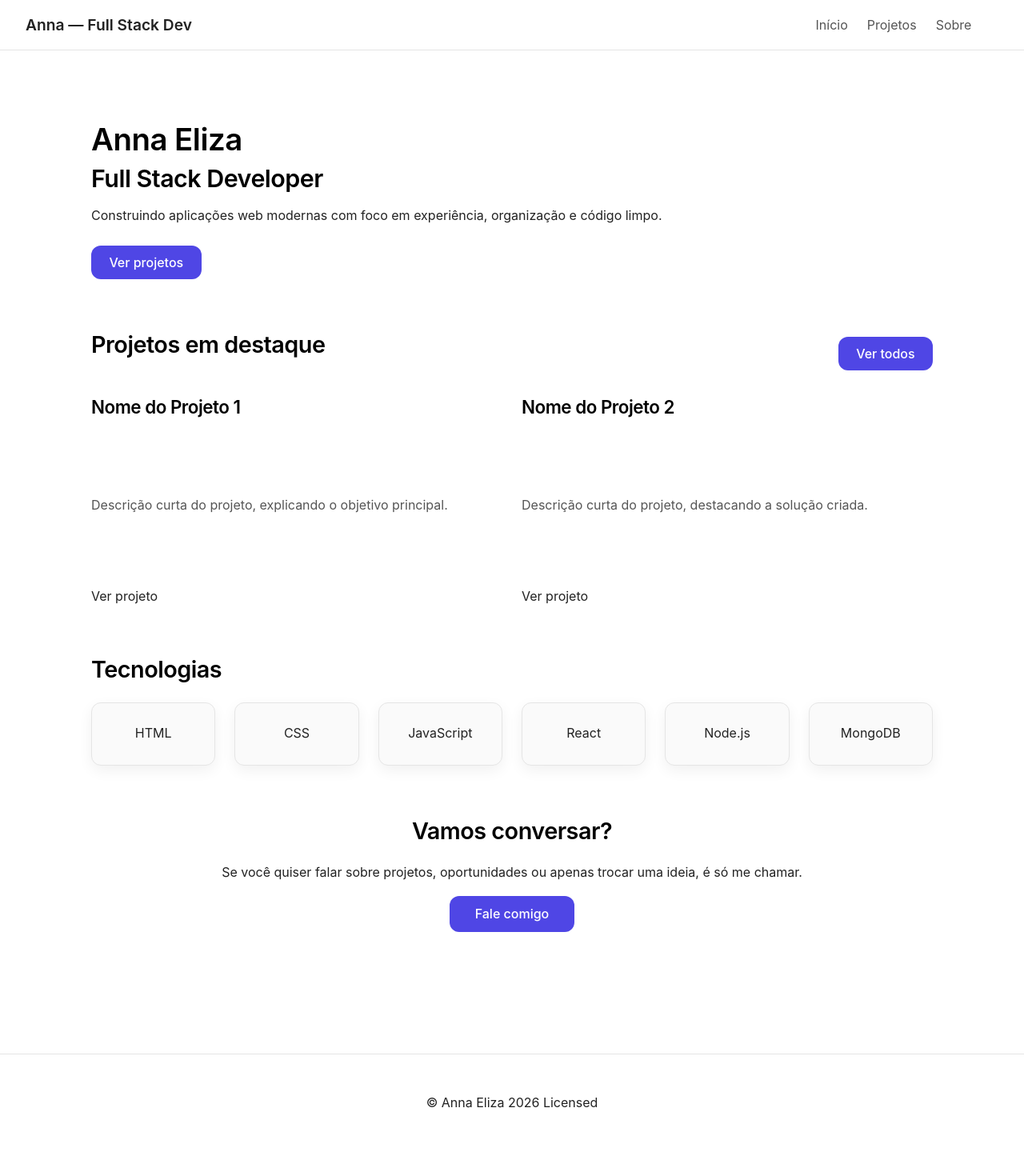
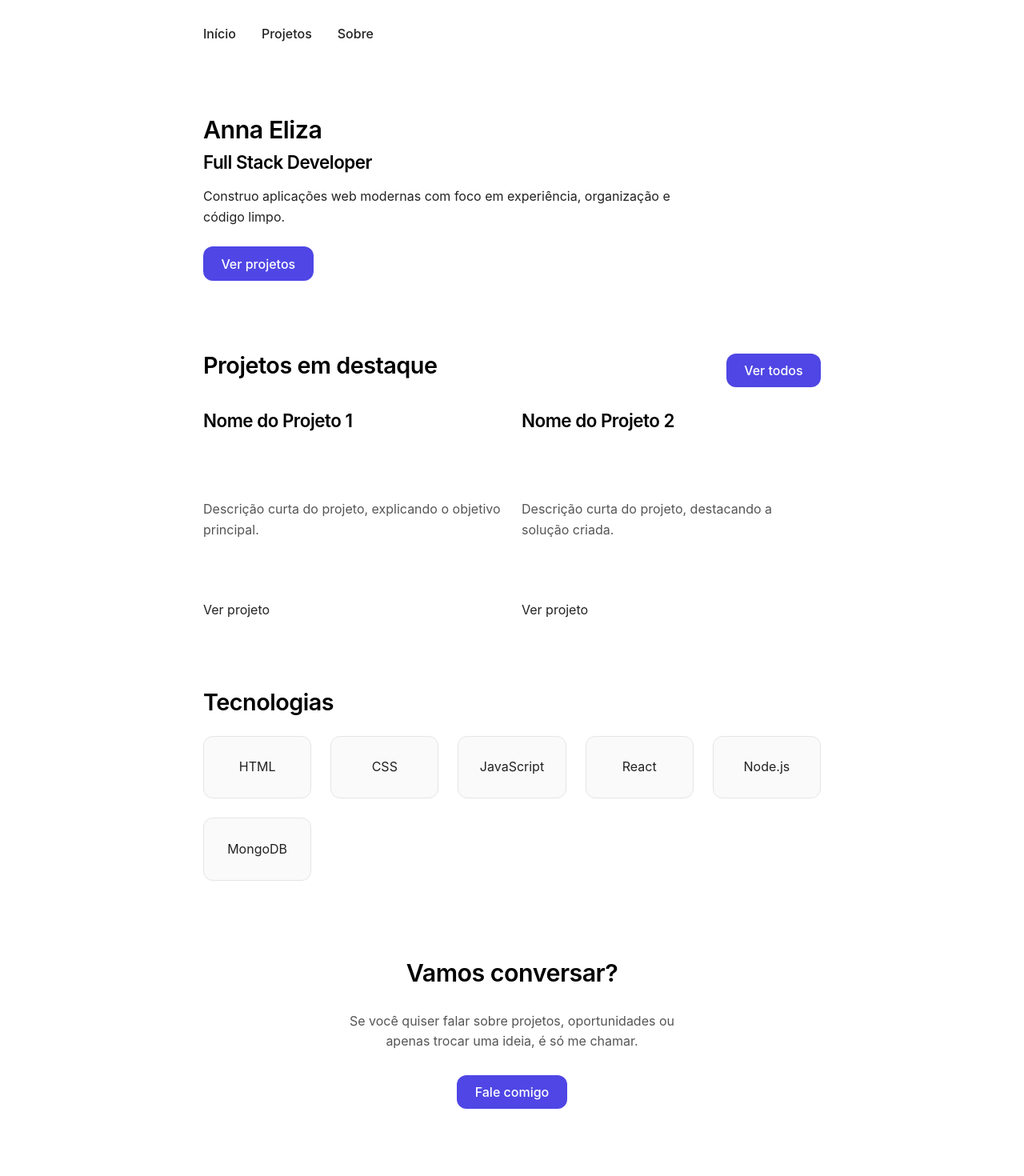
Before and after one commit to devAnnaEliza/meu-portfolio, a React (Vite) app: page / in a window 1280 px wide. Shown: the top 1470 px of the page at 80% size. Before the commit the page ends 1424 px from the top, so only its background shows below. Built offline with nearby package versions, Linux system fonts and the light colour scheme.

Commit message:
correção css home
alinhamento navbar footer hero

```diff
--- a/src/components/Footer.jsx
+++ b/src/components/Footer.jsx
@@ -1,7 +1,7 @@
 export default function Footer() {
   return (
     <footer className="footer">
-      <div className="footer-container">
+      <div className="container">
         <div className="footer-links">
           <a
             href="https://mail.google.com/mail/?view=cm&fs=1&to=annaelizadev@gmail.com"
--- a/src/components/Navbar.jsx
+++ b/src/components/Navbar.jsx
@@ -1,35 +1,14 @@
 import { NavLink } from "react-router-dom";
 import ThemeToggle from "./ThemeToggle";
-//import { useLanguage } from "../context/LanguageContext";
-//import LanguageToggle from "./LanguageToggle";
-
 
 export default function Navbar() {
-  //const { language, toggleLanguage } = useLanguage();
-
-  //const handleLanguageToggle = () => {
-    //toggleLanguage(language === "pt" ? "en" : "pt");
-  //};
 
   return (
     <nav className="navbar">
-      <div className="navbar-logo">
-        Anna — Full Stack Dev
-      </div>
-
-      <div className="navbar-menu">
+      <div className="container">
         <NavLink to="/">{"Início"}</NavLink>
         <NavLink to="/projetos">{"Projetos"}</NavLink>
         <NavLink to="/sobre">{"Sobre"}</NavLink>
-        {/*<NavLink to="/contato">{"Contato"}</NavLink>*/}
-
-        {/*<button
-          className="lang-toggle"
-          onClick={handleLanguageToggle}
-          aria-label="Alterar idioma"
-        >
-        </button>*/}
-
         <ThemeToggle />
       </div>
     </nav>
--- a/src/pages/Home.jsx
+++ b/src/pages/Home.jsx
@@ -7,12 +7,12 @@ export default function Home() {
 
       {/* HERO */}
       <section className="section">
-        <h1 className="mb-2">Anna Eliza</h1>
+        <h2 className="mb-2">Anna Eliza</h2>
 
-        <h2 className="mb-3">Full Stack Developer</h2>
+        <h3 className="mb-3">Full Stack Developer</h3>
 
         <p className="mb-4">
-          Construindo aplicações web modernas com foco em experiência,
+          Construo aplicações web modernas com foco em experiência,
           organização e código limpo.
         </p>
 
@@ -105,10 +105,10 @@ export default function Home() {
       </section>
 
       {/* CTA */}
-      <section className="section text-center">
-        <h2 className="section-title">Vamos conversar?</h2>
+      <section className="home-cta">
+        <h2>Vamos conversar?</h2>
 
-        <p className="mb-3">
+        <p>
           Se você quiser falar sobre projetos, oportunidades ou apenas trocar uma ideia,
           é só me chamar.
         </p>
--- a/src/styles/global.css
+++ b/src/styles/global.css
@@ -39,6 +39,7 @@ ul {
     list-style: none;
 }
 
+
 /* TEMAS */
 
 /* 🎨 TEMA LIGHT */
@@ -76,6 +77,7 @@ h1, h2, h3, h4 {
     font-weight: 600;
     color: var(--texto-destaque);
     letter-spacing: -0.5px;
+    line-height: 1.25;
 }
 
 h1 { font-size: 2.4rem; margin-bottom: 1rem; }
@@ -86,24 +88,29 @@ p, span, li {
     color: var(--texto);
     line-height: 1.6;
     font-size: 1rem;
+    max-width: 60ch;
 }
 
 /* CONTAINERS E SEÇÕES */
+
 .container {
-    width: 100%;
-    max-width: 1100px;
-    margin: 0 auto;
-    padding: 1.5rem;
+  width: 100%;
+  max-width: 820px;
+  margin-left: auto;
+  margin-right: auto;
+  padding-left: 1.5rem;
+  padding-right: 1.5rem;
 }
 
+
 .section {
-    margin: 4rem 0;
+    margin: 5.5rem 0;
 }
 
 .section-title {
     font-size: 1.8rem;
     font-weight: 600;
-    margin-bottom: 1.4rem;
+    margin-bottom: 3;
 }
 
 /* CARDS */
@@ -113,7 +120,7 @@ p, span, li {
     border-radius: var(--radius);
     border: 1px solid var(--borda);
     transition: var(--transicao);
-    box-shadow: 0 6px 18px rgba(0,0,0,0.06);
+    box-shadow: none;
 }
 
 .card:hover {
@@ -139,28 +146,27 @@ button:hover, .btn:hover {
 }
 
 /* NAVBAR */
+.navbar .container {
+  margin: 0 auto;
+  display: flex;
+  align-items: center;
+  gap: 2rem;
+  position: relative;
+}
+
 .navbar {
     width: 100%;
-    padding: 1.2rem 2rem;
-    background: rgba(255,255,255,0.4);
-    border-bottom: 1px solid var(--borda);
-    backdrop-filter: blur(12px);
-    position: sticky;
+    padding: 2rem 0 0.2rem;
+    background: transparent;
+    border-bottom: none;
+    backdrop-filter: none;
+    position: relative;
     top: 0;
     z-index: 100;
     display: flex;
     justify-content: space-between;
     align-items: center;
     transition: background 0.25s ease;
-}
-
-html.dark .navbar {
-    background: rgba(0,0,0,0.35);
-}
-
-.navbar-logo {
-    font-size: 1.2rem;
-    font-weight: 600;
 }
 
 .navbar-menu {
@@ -172,6 +178,16 @@ html.dark .navbar {
 .navbar-menu a {
     color: var(--texto-suave);
     transition: var(--transicao);
+}
+
+.navbar a {
+  text-decoration: none;
+  font-weight: 500;
+}
+
+.navbar .container > :last-child {
+  position: absolute;
+  right: 0;
 }
 
 .navbar-menu a:hover {
@@ -238,18 +254,23 @@ html.dark .theme-button {
 
 /* FOOTER */
 footer {
-    margin-top: 4rem;
-    padding: 2rem;
-    text-align: center;
-    color: var(--texto-suave);
-    border-top: 1px solid var(--borda);
+  padding: 3rem 0 2rem;
+  margin-top: 6rem;
+}
+
+footer .container {
+  display: flex;
+  align-items: center;
+  justify-content: space-between;
+  gap: 2rem;
+  margin-top: 0.2rem;
 }
 
 .footer-links {
   display: flex;
   justify-content: center;
   gap: 1.5rem;
-  margin-top: 1rem;
+  margin-top: 0.2rem;
 }
 
 .footer-links a {
@@ -388,27 +409,24 @@ footer {
 }
 
 /* CTA HOME */
-.cta-section {
+.home-cta {
+  margin: 6rem 0;
   text-align: center;
-  padding: 3.5rem 1.5rem;
-  border-top: 1px solid var(--borda);
+  display: flex;
+  flex-direction: column;
+  align-items: center;
+  gap: 1.0rem;
 }
 
-.cta-title {
-  font-size: 2rem;
-  margin-bottom: 0.8rem;
-}
-
-.cta-text {
-  max-width: 520px;
-  margin: 0 auto 1.8rem;
+.home-cta p {
+  max-width: 420px;
   color: var(--texto-suave);
 }
 
-.cta-btn {
-  padding: 0.8rem 2rem;
-  font-size: 1rem;
+.home-cta .btn {
+  margin-top: 0.8rem;
 }
+
 
 
 /* VISUAL PROJETOS */
```
Also changed, not shown: src/components/home/Hero.jsx (+13 -16 lines).
